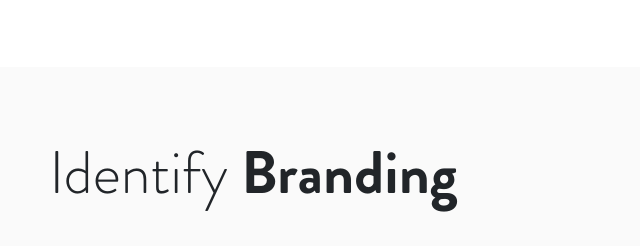
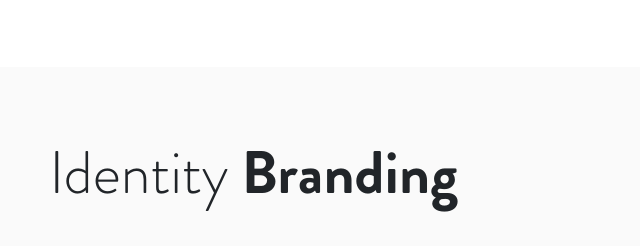
Before and after one commit to anupampaul/escape, a plain HTML site: page index.html in a window 1280 px wide. Shown: the part 981-1227 px from the top of the page, 511-1151 px from the left. Drawn offline with nearby package versions, Linux system fonts and the light colour scheme.

Commit message:
Add files via upload

```diff
--- a/index.html
+++ b/index.html
@@ -91,7 +91,7 @@
                     </div>
                     <div class="col-lg-7 col-sm-6">
                         <div class="text">
-                            <h1 class="headline">Identify <span>Branding</span></h1>
+                            <h1 class="headline">Identity <span>Branding</span></h1>
                             <p>Proin iaculis purus consequat sem cure digni ssim. Donec porttitora entum suscipit aenean rhoncus posuere odio in tincidunt. Proin iaculis purus consequat sem cure digni ssim. Donec porttitora entum suscipit aenean rhoncus posuere odio in tincidunt.</p>
                             <p>Iaculis purus consequat sem cure digni ssim. Donec porttitora entum suscipit Donec porttitora entum suscipit aenean rhoncus posuere odio in tincidunt </p>
                         </div>
```
